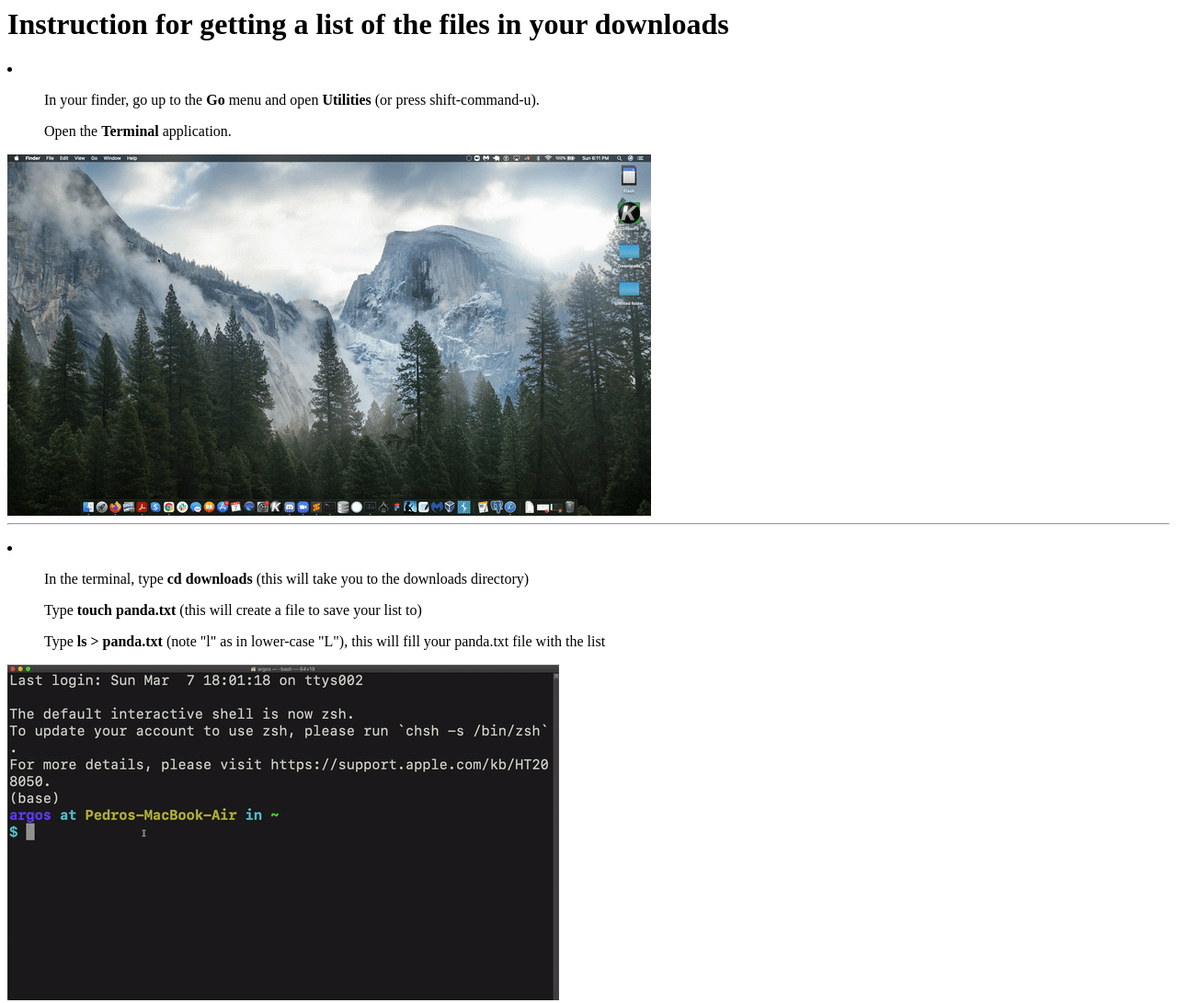
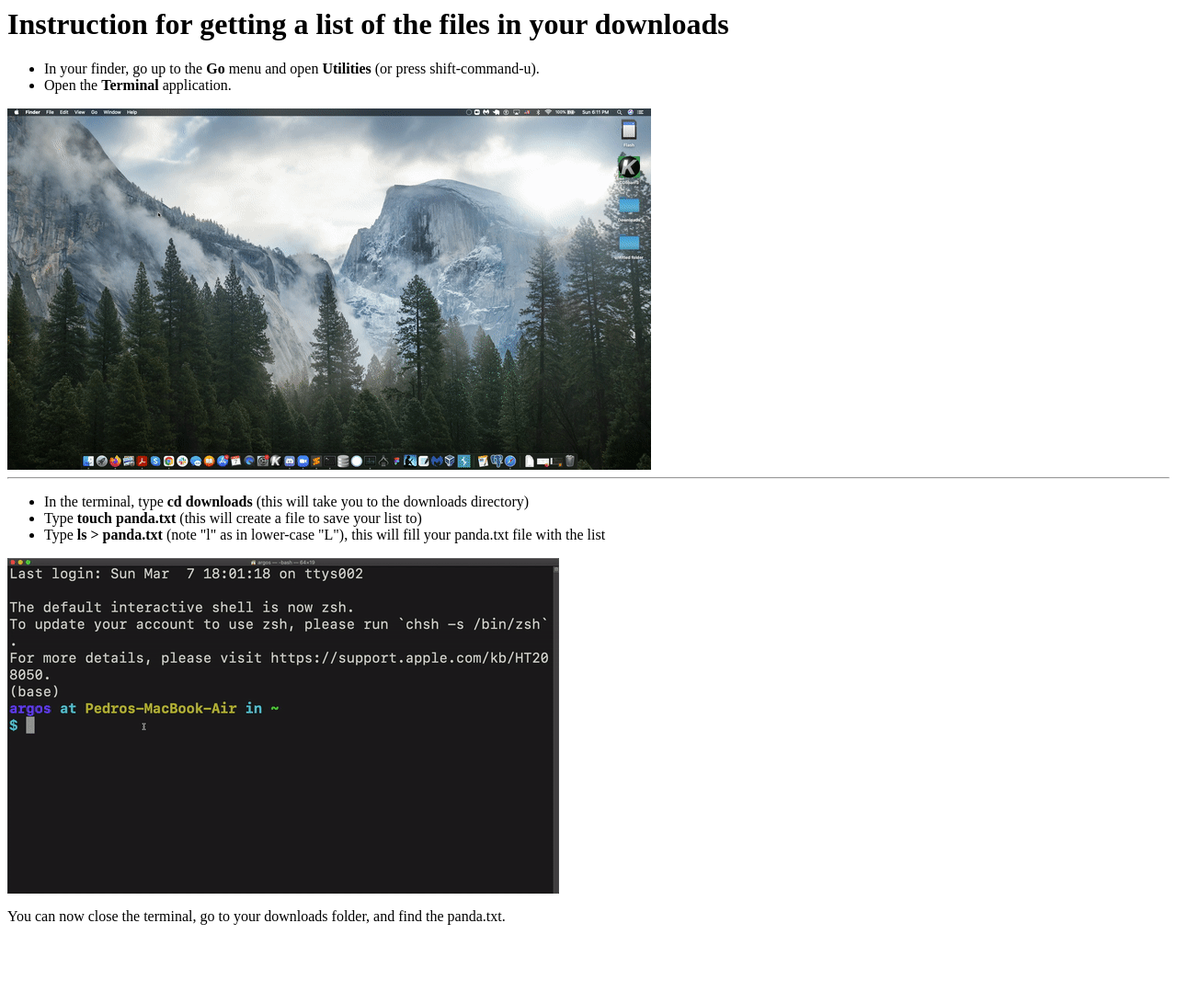
Before and after one commit to pvbread/pvbread.github.io, a plain HTML site: page index.html in a window 1280 px wide. Shown: the top 1091 px of the page at 92% size. After the commit the page ends 1022 px from the top, so only its background shows below. Drawn offline with Linux system fonts and the light colour scheme.

Commit message:
Update index.html

```diff
--- a/index.html
+++ b/index.html
@@ -2,20 +2,20 @@
   <body>
     <h1>Instruction for getting a list of the files in your downloads </h1>
 	<p>
-		<li>
-	 		<ul>In your finder, go up to the <b>Go</b> menu and open <b>Utilities</b> (or press shift-command-u).</ul>
-	  		<ul>Open the <b>Terminal</b> application.</ul>
-		</li>
+		<ul>
+	 		<li>In your finder, go up to the <b>Go</b> menu and open <b>Utilities</b> (or press shift-command-u).</li>
+	  		<li>Open the <b>Terminal</b> application.</li>
+		</ul>
     </p>
     <img src="./inst1.gif" />
 
     <hr/>
     <p>
-	    <li>
-	      <ul>In the terminal, type <b>cd downloads</b> (this will take you to the downloads directory)</ul>
-	      <ul>Type <b>touch panda.txt</b> (this will create a file to save your list to)</ul>
-	      <ul>Type <b>ls > panda.txt</b> (note "l" as in lower-case "L"), this will fill your panda.txt file with the list</ul>
-	    </li>
+	    <ul>
+	      <li>In the terminal, type <b>cd downloads</b> (this will take you to the downloads directory)</li>
+	      <li>Type <b>touch panda.txt</b> (this will create a file to save your list to)</li>
+	      <li>Type <b>ls > panda.txt</b> (note "l" as in lower-case "L"), this will fill your panda.txt file with the list</li>
+	    </ul>
     </p>
     <img src="./inst2.gif" />
     <br/>
```
